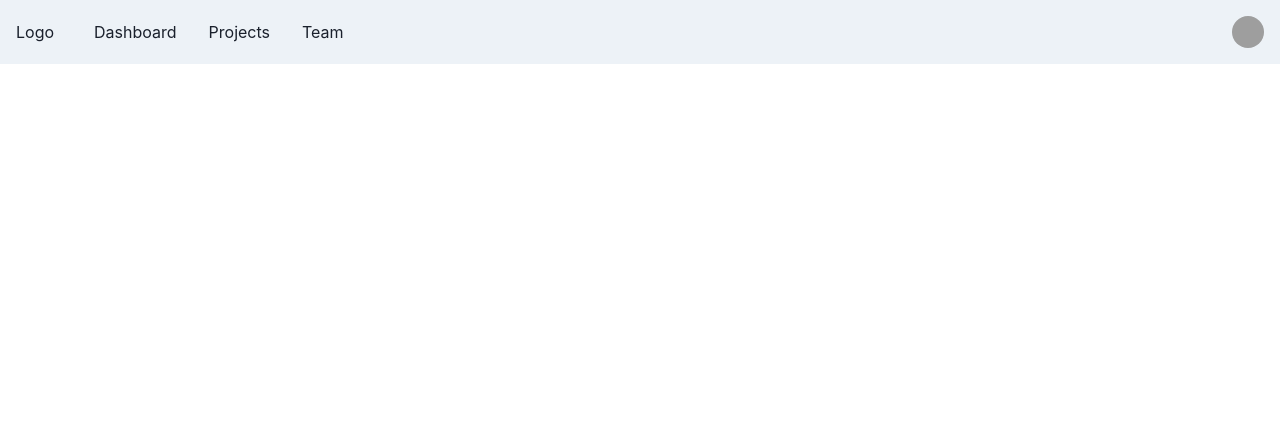
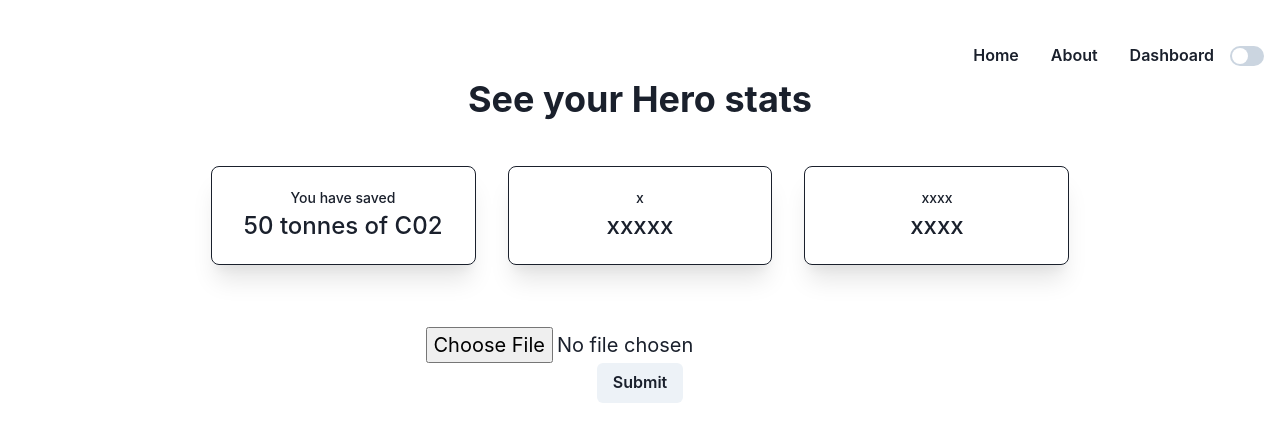
Before and after one commit to sowjanyacv/Food-Print, a React (Create React App) app in the folder frontend/: page /dashboard in a window 1280 px wide. Shown: the top 442 px of the page. Built offline with nearby package versions, Linux system fonts and the light colour scheme; grey boxes are pictures that could not be loaded.

Commit message:
rewrote nav bar added darkmode

```diff
--- a/frontend/src/App.js
+++ b/frontend/src/App.js
@@ -1,10 +1,5 @@
-import React, {useEffect} from 'react';
-import {
-  BrowserRouter as Router,
-  Switch,
-  Route,
-
-} from "react-router-dom";
+import React from 'react';
+import { BrowserRouter as Router, Switch, Route } from 'react-router-dom';
 import {
   ChakraProvider,
   Box,
@@ -15,49 +10,31 @@ import {
   Grid,
   theme,
 } from '@chakra-ui/react';
-import {Home} from './pages/Home';
-import {About} from './pages/About';
-import {NavBar} from './components/navbar';
-
+import { Home } from './pages/Home';
+import { About } from './pages/About';
+import { NavBar } from './components/navbar';
+import { Dashboard } from './pages/Dashboard';
 
 function App() {
-
-  // //example of API integration with the backend
-  // //GET request to /test
-  // useEffect(() => {
-  //   axios.get('/test').then(({data}) => console.log(data.text));
-  // }, [])
-
-  // //example of API integration with the backend
-  // //POST request to /testPost
-  // //sending username, email and password information to the backend
-  // useEffect(() => {
-  //   axios.post('/testPost', {username: 'testUser3', email: 'test3@email.com', password: '12346'})
-  //   .then(({data}) => console.log(data.status));
-  // }, [])
-
 
   return (
     <Router>
       <ChakraProvider theme={theme}>
-    <NavBar/>
+        <NavBar />
         <Box textAlign="center" fontSize="xl">
           <Grid minH="100vh" p={3}>
-
             <VStack spacing={8}>
-
-
               <Switch>
-
                 <Route path="/home">
                   <Home />
                 </Route>
                 <Route path="/about">
                   <About />
                   </Route>
-
+                <Route path="/dashboard">
+                  <Dashboard />
+                </Route>
               </Switch>
-
             </VStack>
           </Grid>
         </Box>
--- a/frontend/src/components/navbar.js
+++ b/frontend/src/components/navbar.js
@@ -1,101 +1,155 @@
+import { useState } from 'react'
+import {
+  useColorMode,
+  Switch,
+  Flex,
+  Button,
+  IconButton,
+  Link
+} from '@chakra-ui/react'
+import { HamburgerIcon, CloseIcon } from '@chakra-ui/icons'
 
-import {
-  Box,
-  Flex,
-  Avatar,
-  HStack,
-  Link,
-  IconButton,
-  Button,
-  Menu,
-  MenuButton,
-  MenuList,
-  MenuItem,
-  MenuDivider,
-  useDisclosure,
-  useColorModeValue,
-  Stack,
-} from '@chakra-ui/react';
-import { HamburgerIcon, CloseIcon } from '@chakra-ui/icons';
 
-const Links = ['Dashboard', 'Projects', 'Team'];
 
-const NavLink = ({ children }) => (
-  <Link
-    px={2}
-    py={1}
-    rounded={'md'}
-    _hover={{
-      textDecoration: 'none',
-      bg: useColorModeValue('gray.200', 'gray.700'),
-    }}
-    href={'#'}>
-    {children}
-  </Link>
-);
+export const NavBar = () => {
+  const { colorMode, toggleColorMode } = useColorMode()
+  const isDark = colorMode === 'dark'
+  const [display, changeDisplay] = useState('none')
+  return (
+    <Flex>
+      <Flex
+        position="fixed"
+        top="1rem"
+        right="1rem"
+        align="center"
+      >
+        {/* Desktop */}
+        <Flex
+          display={['none', 'none', 'flex','flex']}
+        >
+          <Link href="/home" passHref>
+            <Button
+              as="a"
+              variant="ghost"
+              aria-label="Home"
+              my={5}
+              w="100%"
+            >
+              Home
+                    </Button>
+          </Link>
 
-export  function NavBar() {
-  const { isOpen, onOpen, onClose } = useDisclosure();
+          <Link href="/about" passHref>
+            <Button
+              as="a"
+              variant="ghost"
+              aria-label="About"
+              my={5}
+              w="100%"
+            >
+              About
+                    </Button>
+          </Link>
 
-  return (
-    <>
-      <Box bg={useColorModeValue('gray.100', 'gray.900')} px={4}>
-        <Flex h={16} alignItems={'center'} justifyContent={'space-between'}>
-          <IconButton
-            size={'md'}
-            icon={isOpen ? <CloseIcon /> : <HamburgerIcon />}
-            aria-label={'Open Menu'}
-            display={{ md: 'none' }}
-            onClick={isOpen ? onClose : onOpen}
-          />
-          <HStack spacing={8} alignItems={'center'}>
-            <Box>Logo</Box>
-            <HStack
-              as={'nav'}
-              spacing={4}
-              display={{ base: 'none', md: 'flex' }}>
-              {Links.map((link) => (
-                <NavLink key={link}>{link}</NavLink>
-              ))}
-            </HStack>
-          </HStack>
-          <Flex alignItems={'center'}>
-            <Menu>
-              <MenuButton
-                as={Button}
-                rounded={'full'}
-                variant={'link'}
-                cursor={'pointer'}
-                minW={0}>
-                <Avatar
-                  size={'sm'}
-                  src={
-                    'https://images.unsplash.com/photo-1493666438817-866a91353ca9?ixlib=rb-0.3.5&q=80&fm=jpg&crop=faces&fit=crop&h=200&w=200&s=b616b2c5b373a80ffc9636ba24f7a4a9'
-                  }
-                />
-              </MenuButton>
-              <MenuList>
-                <MenuItem>Link 1</MenuItem>
-                <MenuItem>Link 2</MenuItem>
-                <MenuDivider />
-                <MenuItem>Link 3</MenuItem>
-              </MenuList>
-            </Menu>
-          </Flex>
+          <Link href="/dashboard" passHref>
+            <Button
+              as="a"
+              variant="ghost"
+              aria-label="Contact"
+              my={5}
+              w="100%"
+            >
+              Dashboard
+                    </Button>
+          </Link>
         </Flex>
 
-        {isOpen ? (
-          <Box pb={4} display={{ md: 'none' }}>
-            <Stack as={'nav'} spacing={4}>
-              {Links.map((link) => (
-                <NavLink key={link}>{link}</NavLink>
-              ))}
-            </Stack>
-          </Box>
-        ) : null}
-      </Box>
+        {/* Mobile */}
+        <IconButton
+          aria-label="Open Menu"
+          size="lg"
+          mr={2}
+          icon={
+            <HamburgerIcon />
+          }
+          onClick={() => changeDisplay('flex')}
+          display={['flex', 'flex', 'none', 'none']}
+        />
+        <Switch
+          color="green"
+          isChecked={isDark}
+          onChange={toggleColorMode}
+        />
+      </Flex>
 
+      {/* Mobile Content */}
+      <Flex
+        w='100vw'
+        display={display}
+        bgColor="gray.50"
+        zIndex={20}
+        h="100vh"
+        pos="fixed"
+        top="0"
+        left="0"
+        zIndex={20}
+        overflowY="auto"
+        flexDir="column"
+      >
+        <Flex justify="flex-end">
+          <IconButton
+            mt={2}
+            mr={2}
+            aria-label="Open Menu"
+            size="lg"
+            icon={
+              <CloseIcon />
+            }
+            onClick={() => changeDisplay('none')}
+          />
+        </Flex>
 
-    </>
-  );
+        <Flex
+          flexDir="column"
+          align="center"
+        >
+          <Link href="/" passHref>
+            <Button
+              as="a"
+              variant="ghost"
+              aria-label="Home"
+              my={5}
+              w="100%"
+            >
+              Home
+                    </Button>
+          </Link>
+
+          <Link href="/about" passHref>
+            <Button
+              as="a"
+              variant="ghost"
+              aria-label="About"
+              my={5}
+              w="100%"
+            >
+              About
+                    </Button>
+          </Link>
+
+          <Link href="/contact" passHref>
+            <Button
+              as="a"
+              variant="ghost"
+              aria-label="Contact"
+              my={5}
+              w="100%"
+            >
+              Contact
+            </Button>
+          </Link>
+        </Flex>
+      </Flex>
+    </Flex>
+  )
 }
--- /dev/null
+++ b/frontend/src/components/userStats.js
@@ -0,0 +1,52 @@
+import {
+    Box,
+    chakra,
+    SimpleGrid,
+    Stat,
+    StatLabel,
+    StatNumber,
+    useColorModeValue,
+  } from '@chakra-ui/react';
+
+  interface StatsCardProps {
+    title: string;
+    stat: string;
+  }
+  function StatsCard(props: StatsCardProps) {
+    const { title, stat } = props;
+    return (
+      <Stat
+        px={{ base: 4, md: 8 }}
+        py={'5'}
+        shadow={'xl'}
+        border={'1px solid'}
+        borderColor={useColorModeValue('gray.800', 'gray.500')}
+        rounded={'lg'}>
+        <StatLabel fontWeight={'medium'} isTruncated>
+          {title}
+        </StatLabel>
+        <StatNumber fontSize={'2xl'} fontWeight={'medium'}>
+          {stat}
+        </StatNumber>
+      </Stat>
+    );
+  }
+
+  export default function UserStatistics() {
+    return (
+      <Box maxW="7xl" mx={'auto'} pt={5} px={{ base: 2, sm: 12, md: 17 }}>
+        <chakra.h1
+          textAlign={'center'}
+          fontSize={'4xl'}
+          py={10}
+          fontWeight={'bold'}>
+          See your Hero stats
+        </chakra.h1>
+        <SimpleGrid columns={{ base: 1, md: 3 }} spacing={{ base: 5, lg: 8 }}>
+          <StatsCard title={'You have saved'} stat={'50 tonnes of C02'} />
+          <StatsCard title={'x'} stat={'xxxxx'} />
+          <StatsCard title={'xxxx'} stat={'xxxx'} />
+        </SimpleGrid>
+      </Box>
+    );
+  }
--- /dev/null
+++ b/frontend/src/pages/Dashboard.js
@@ -0,0 +1,14 @@
+
+
+import React from "react"
+import ScannerForm from "../components/scannerform"
+import UserStatistics from "../components/userStats"
+
+export function Dashboard(){
+    return(
+        <>
+        <UserStatistics/>
+        <ScannerForm/>
+        </>
+    )
+}
--- a/frontend/src/pages/Home.js
+++ b/frontend/src/pages/Home.js
@@ -1,12 +1,7 @@
 import { Hero } from "../components/hero"
-import ScannerForm from "../components/scannerform"
+
 
 export function Home() {
     return(
-        <>
-        <Hero/>
-        <ScannerForm/>
-        </>
-    )
-
-};
+        <Hero/> )
+}
```
Lines whose indentation alone changed are shown as unchanged.
